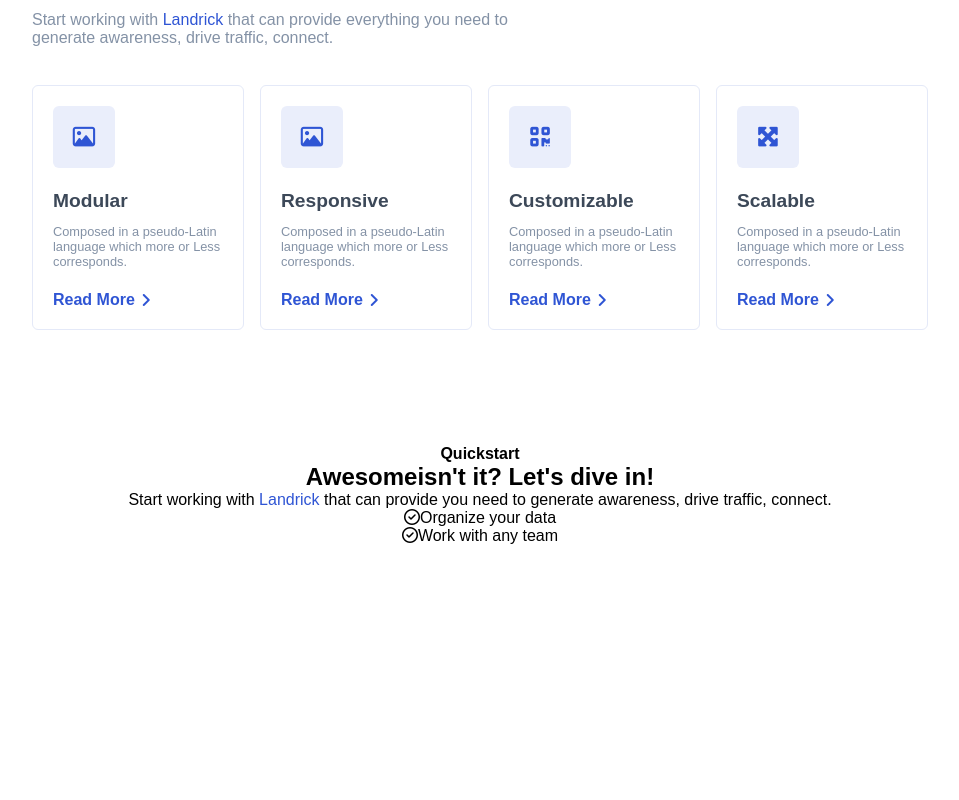
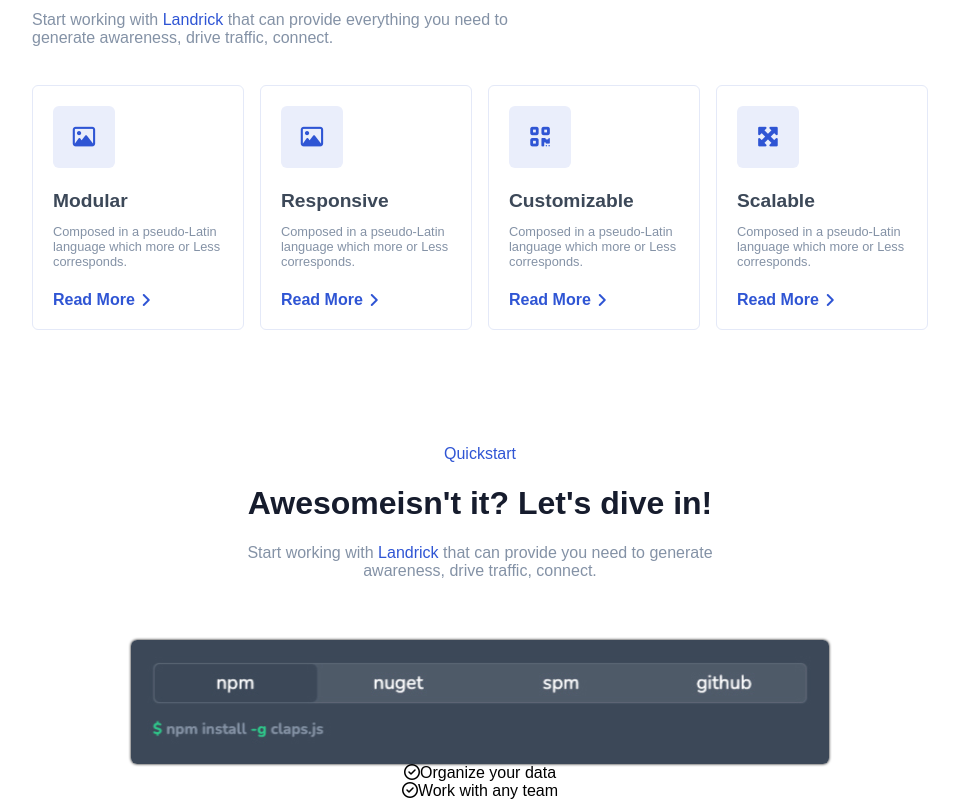
Before and after one commit to CarloBattista/proj-html-vuejs, a Vue app: page / in a window 1280 px wide. Shown: the part 919-1719 px from the top of the page, without its empty margins (160-1119 px from the left). Before the commit the page ends 1464 px from the top, so only its background shows below. Built offline with nearby package versions, Linux system fonts and the light colour scheme.

Commit message:
sezione immagine quickstart section

```diff
--- a/src/components/QuickstartComp.vue
+++ b/src/components/QuickstartComp.vue
@@ -7,7 +7,7 @@
                 <p class="descriptionSection">Start working with <span class="highlight">Landrick</span> that can provide you need to generate awareness, drive traffic, connect.</p>
             </div>
             <div class="container_image">
-                <div class="image_quickstart"></div>
+                <img class="image_quickstart" src="/_resources/_imgs/quickstart-npm.jpg" alt="quickstart">
             </div>
             <div class="container_check">
                 <div class="check_container">
@@ -33,4 +33,37 @@ export default {
 .quickstart_container{
     width: 100%;
 }
+
+.titleSection{
+    color: #2F55D4;
+    font-size: 1rem;
+    font-weight: 500;
+    margin-bottom: 22px;
+}
+
+.headingSection{
+    color: #161C2D;
+    font-size: 2rem;
+    font-weight: 700;
+    margin-bottom: 22px;
+}
+
+.descriptionSection{
+    color: #8492A6;
+    font-size: 1rem;
+    font-weight: 500;
+    width: 55%;
+    margin: 0 auto;
+}
+
+.container_image{
+    margin-top: 60px;
+    width: 100%;
+}
+
+.image_quickstart{
+    margin: 0 auto;
+    border-radius: 6px;
+    box-shadow: 0 0 3px #000;
+}
 </style>
```
